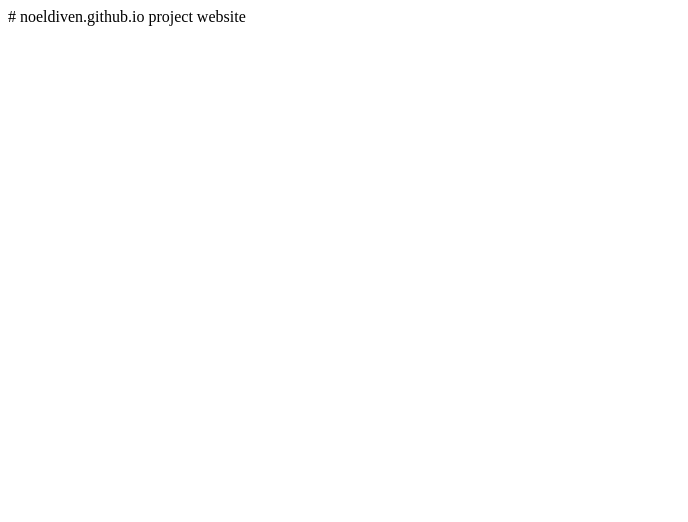
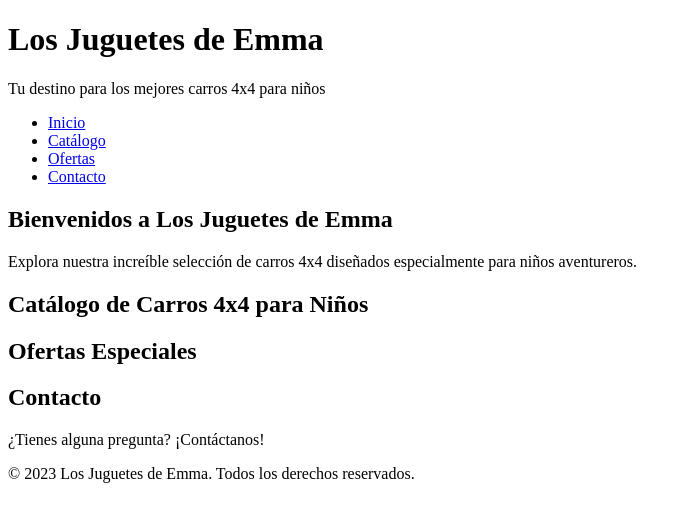
Before and after one commit to noeldiven/noeldiven.github.io, a plain HTML site: page index.html in a window 1280 px wide. Shown: the whole page, without its empty margins (0-688 px from the left). Drawn offline with Linux system fonts and the light colour scheme.

Commit message:
Update index.html

```diff
--- a/index.html
+++ b/index.html
@@ -1,2 +1,53 @@
-# noeldiven.github.io
-project website
+<!DOCTYPE html>
+<html lang="es">
+
+<head>
+    <meta charset="UTF-8">
+    <meta name="viewport" content="width=device-width, initial-scale=1.0">
+    <title>Los Juguetes de Emma - Carros 4x4 para Niños</title>
+    <link rel="stylesheet" href="styles.css"> <!-- Puedes crear este archivo para tus estilos -->
+</head>
+
+<body>
+    <header>
+        <h1>Los Juguetes de Emma</h1>
+        <p>Tu destino para los mejores carros 4x4 para niños</p>
+    </header>
+
+    <nav>
+        <ul>
+            <li><a href="#inicio">Inicio</a></li>
+            <li><a href="#catalogo">Catálogo</a></li>
+            <li><a href="#ofertas">Ofertas</a></li>
+            <li><a href="#contacto">Contacto</a></li>
+        </ul>
+    </nav>
+
+    <section id="inicio">
+        <h2>Bienvenidos a Los Juguetes de Emma</h2>
+        <p>Explora nuestra increíble selección de carros 4x4 diseñados especialmente para niños aventureros.</p>
+        <!-- Puedes agregar imágenes atractivas aquí -->
+    </section>
+
+    <section id="catalogo">
+        <h2>Catálogo de Carros 4x4 para Niños</h2>
+        <!-- Aquí puedes listar tus productos con imágenes, descripciones y precios -->
+    </section>
+
+    <section id="ofertas">
+        <h2>Ofertas Especiales</h2>
+        <!-- Muestra algunas ofertas especiales para atraer a los visitantes -->
+    </section>
+
+    <section id="contacto">
+        <h2>Contacto</h2>
+        <p>¿Tienes alguna pregunta? ¡Contáctanos!</p>
+        <!-- Agrega un formulario de contacto o información de contacto -->
+    </section>
+
+    <footer>
+        <p>&copy; 2023 Los Juguetes de Emma. Todos los derechos reservados.</p>
+    </footer>
+</body>
+
+</html>
```
